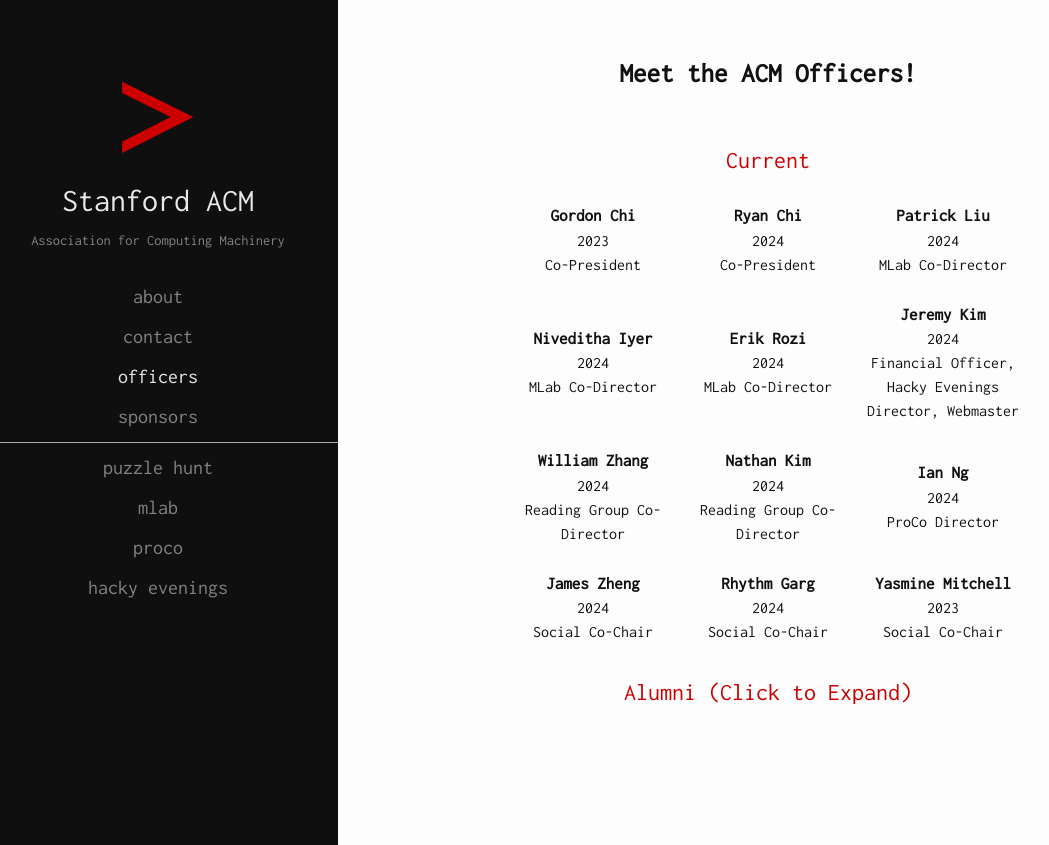
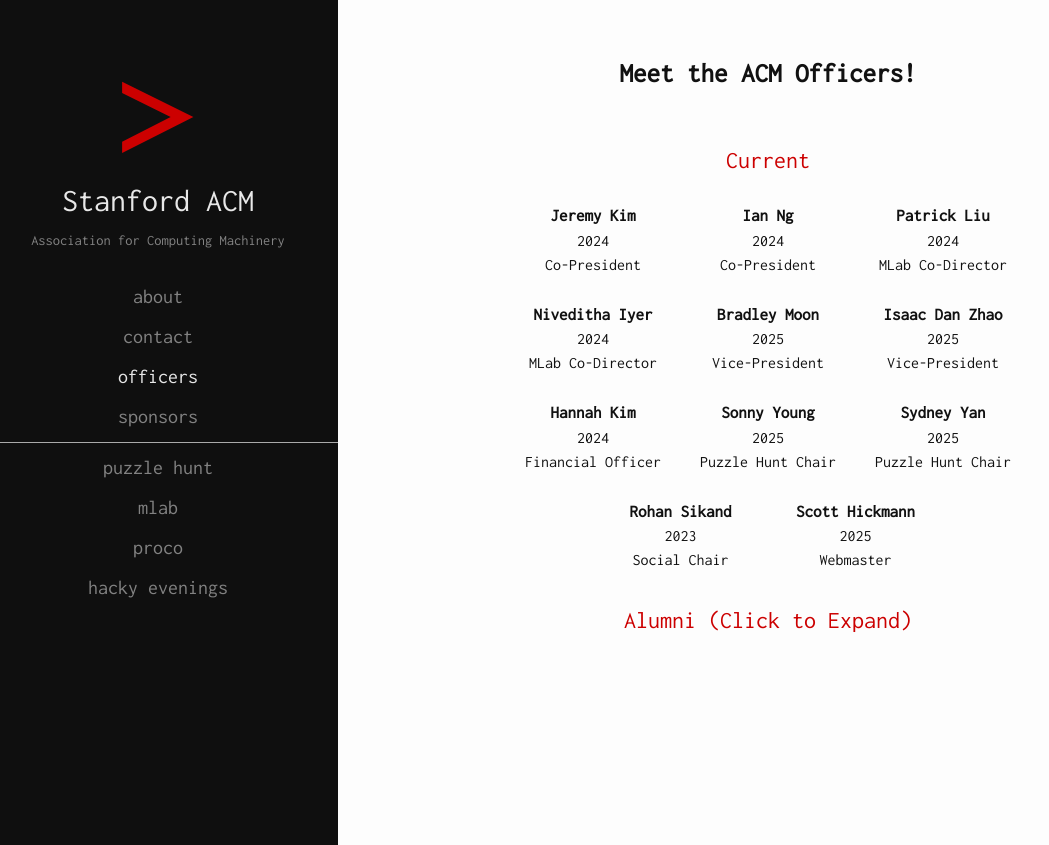
Before and after one commit to StanfordACM/Stanford-ACM, a Next.js app: page /officers in a window 1280 px wide. Shown: the whole page, without its empty margins (22-1071 px from the left). After the commit the page ends 800 px from the top, so only its background shows below. Built offline with nearby package versions, Linux system fonts and the light colour scheme.

Commit message:
Update officers

```diff
--- a/pages/officers.tsx
+++ b/pages/officers.tsx
@@ -14,46 +14,39 @@
       <Container>
         <Title>Meet the ACM Officers!</Title>
         <People title="Current" startShown={true}>
-          <Person name="Gordon Chi" year={2023} position="Co-President" />
-          <Person name="Ryan Chi" year={2024} position="Co-President" />
+          <Person name="Jeremy Kim" year={2024} position="Co-President" />
+          <Person name="Ian Ng" year={2024} position="Co-President" />
           <Person name="Patrick Liu" year={2024} position="MLab Co-Director" />
           <Person
             name="Niveditha Iyer"
             year={2024}
             position="MLab Co-Director"
           />
-          <Person name="Erik Rozi" year={2024} position="MLab Co-Director" />
-          <Person
-            name="Jeremy Kim"
-            year={2024}
-            position="Financial Officer, Hacky Evenings Director, Webmaster"
-          />
-          <Person
-            name="William Zhang"
-            year={2024}
-            position="Reading Group Co-Director"
-          />
-          <Person
-            name="Nathan Kim"
-            year={2024}
-            position="Reading Group Co-Director"
-          />
-          <Person name="Ian Ng" year={2024} position="ProCo Director" />
-          <Person name="James Zheng" year={2024} position="Social Co-Chair" />
-          <Person name="Rhythm Garg" year={2024} position="Social Co-Chair" />
-          <Person
-            name="Yasmine Mitchell"
-            year={2023}
-            position="Social Co-Chair"
-          />
+          <Person name="Bradley Moon" year={2025} position="Vice-President" />
+          <Person name="Isaac Dan Zhao" year={2025} position="Vice-President" />
+          <Person name="Hannah Kim" year={2024} position="Financial Officer" />
+          <Person name="Sonny Young" year={2025} position="Puzzle Hunt Chair" />
+          <Person name="Sydney Yan" year={2025} position="Puzzle Hunt Chair" />
+          <Person name="Rohan Sikand" year={2023} position="Social Chair" />
+          <Person name="Scott Hickmann" year={2025} position="Webmaster" />
         </People>
         <People title="Alumni" startShown={false}>
+          <Person name="Ryan Chi" year={2024} />
+          <Person name="Erik Rozi" year={2024} />
+          <Person name="William Zhang" year={2024} />
+          <Person name="Nathan Kim" year={2024} />
+
+          <Person name="James Zheng" year={2024} />
+          <Person name="Rhythm Garg" year={2024} />
+          <Person name="Gordon Chi" year={2023} />
+          <Person name="Yasmine Mitchell" year={2023} />
+
+          <Person name="Enok Choe" year={2023} />
           <Person name="Mihir Patel" year={2022} />
           <Person name="Vinjai Vale" year={2022} />
           <Person name="Ethan Chi" year={2022} />
+
           <Person name="Jillian Tang" year={2022} />
-
-          <Person name="Enok Choe" year={2023} />
           <Person name="Divyahans Gupta" year={2018} />
           <Person name="Allan Jiang" year={2018} />
           <Person name="Addison Leong" year={2018} />
```
